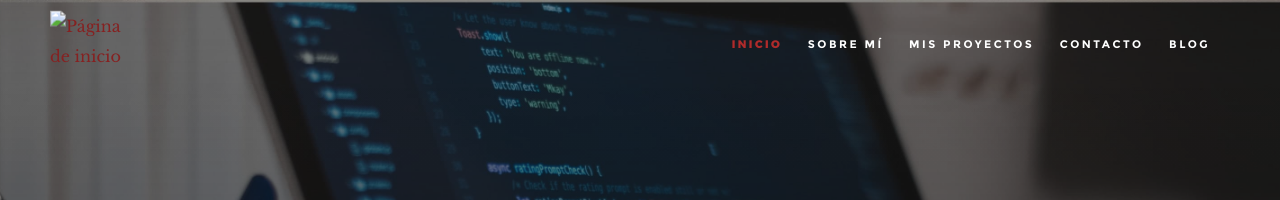
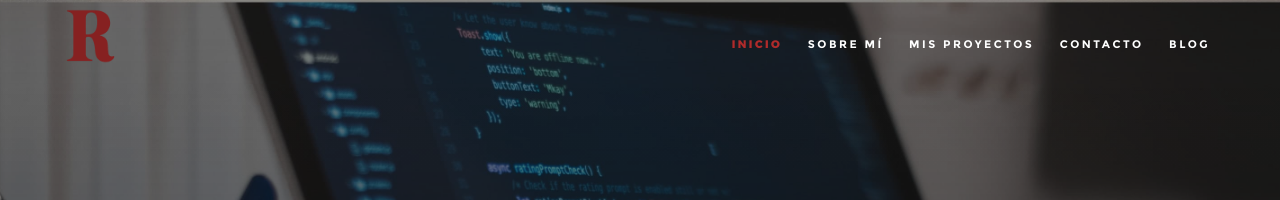
Before and after one commit to MrAnnix/Hola-theme-Jekyll, a Jekyll site: the page built from index.html, in a window 1280 px wide. Shown: the top 200 px of the page. Built offline with Jekyll 4.4.1, drawn with Linux system fonts in a browser that asks for light colours.

Commit message:
Update header.html

```diff
--- a/_includes/header.html
+++ b/_includes/header.html
@@ -5,7 +5,7 @@
     <header class="s-header">
 
         <div class="header-logo">
-            <a class="site-logo" href="/"><img src="{{ logo_url }}" alt="Página de inicio"></a>
+            <a class="site-logo" href="/"><img src="{{ site.logo_url }}" alt="Página de inicio"></a>
         </div>
 
         <nav class="header-nav-wrap">
```
